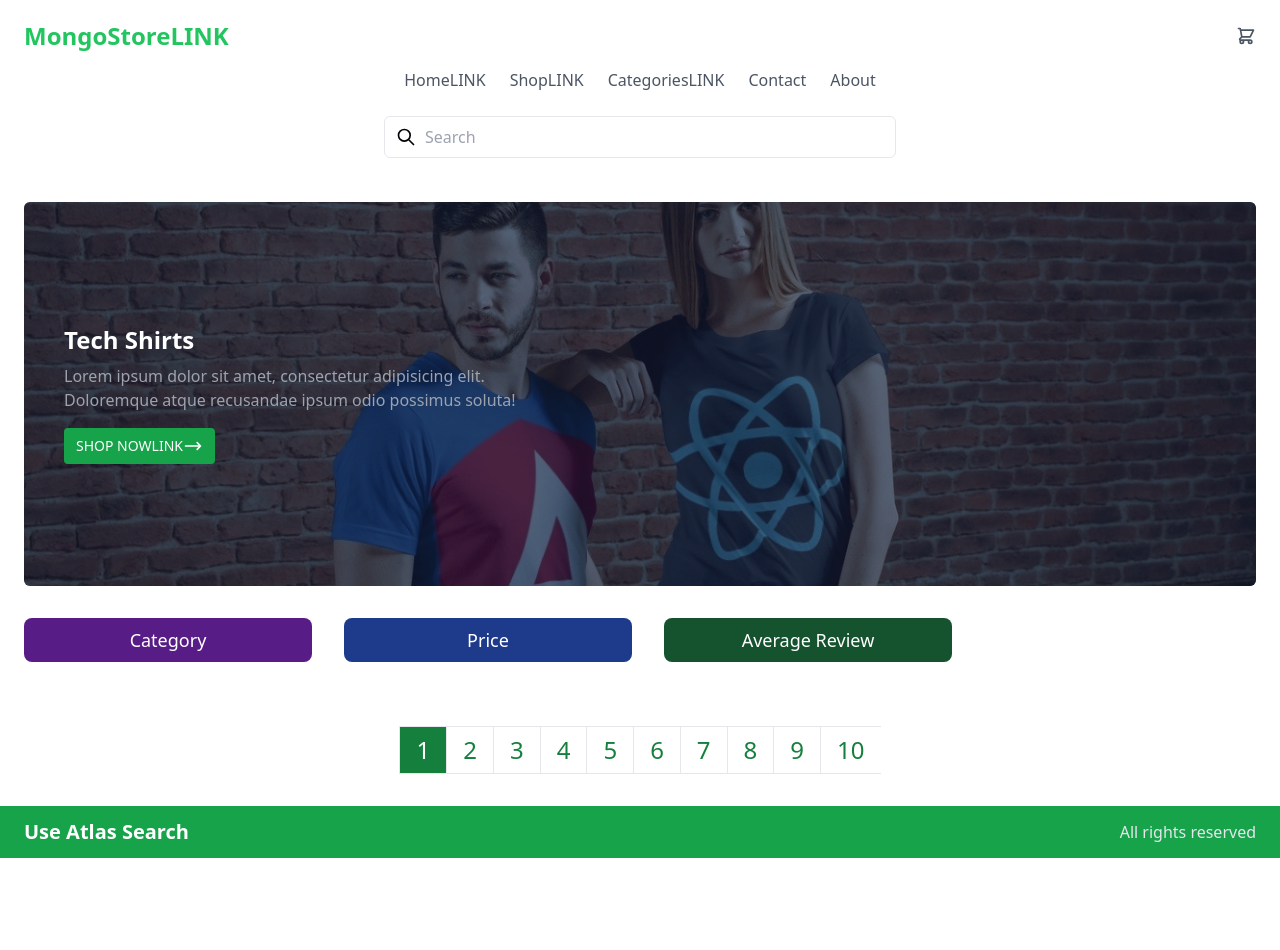
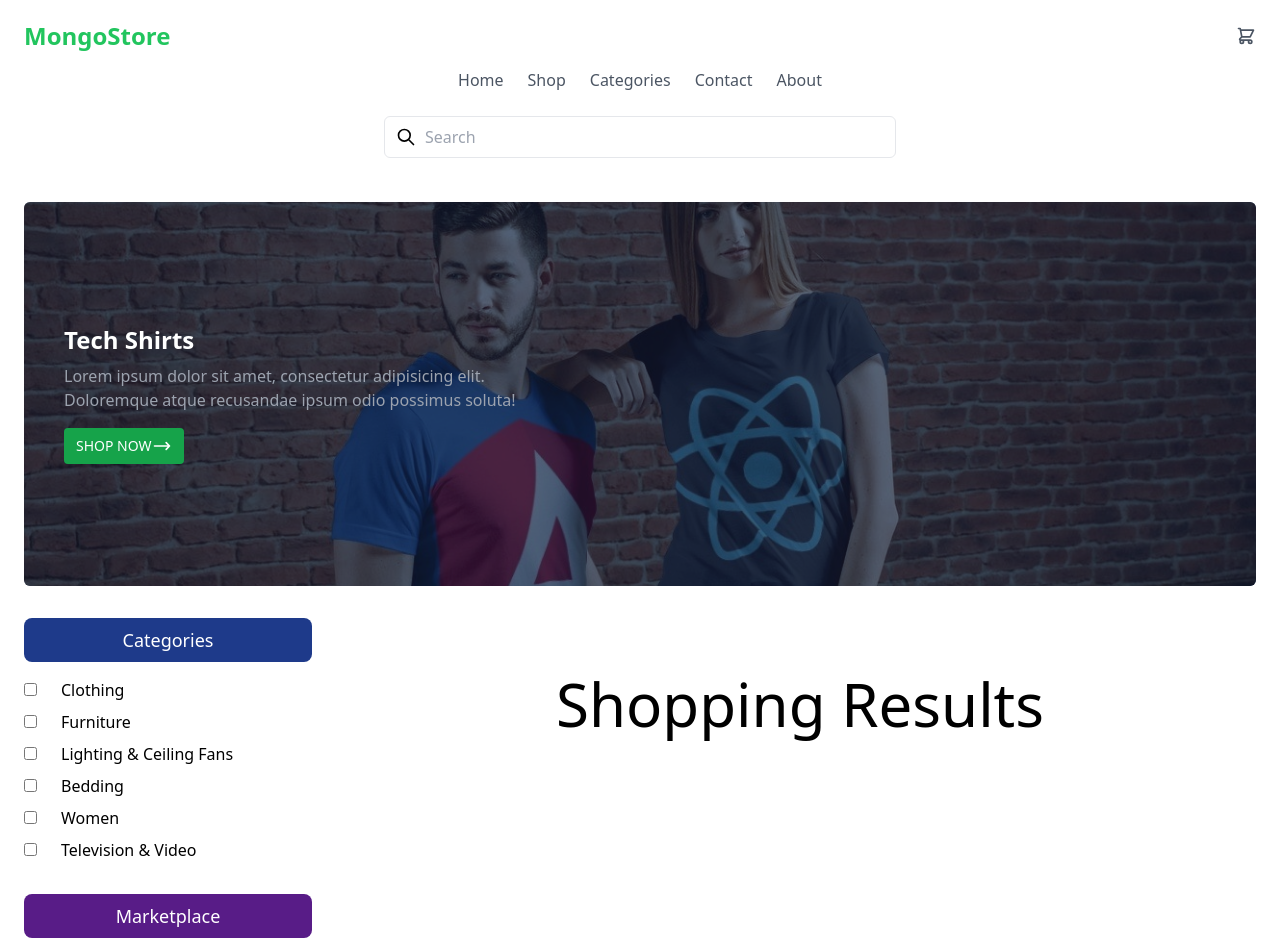
Before and after one commit to khuaulme/AtlasSearchStore, a React (Create React App) app: page / in a window 1280 px wide. Shown: the top 950 px of the page. Before the commit the page ends 866 px from the top, so only its background shows below. Built offline with nearby package versions, Linux system fonts and the light colour scheme.

Commit message:
added filters and promotions

```diff
--- a/package.json
+++ b/package.json
@@ -8,6 +8,7 @@
     "@testing-library/jest-dom": "^5.16.2",
     "@testing-library/react": "^12.1.3",
     "@testing-library/user-event": "^13.5.0",
+    "axios": "^0.26.1",
     "heroicons": "^1.0.5",
     "react": "^17.0.2",
     "react-dom": "^17.0.2",
--- /dev/null
+++ b/src/components/Checkbox.js
@@ -0,0 +1,52 @@
+import React from "react";
+
+const CheckBox = ({ categories, setCategories }) => {
+  const handleOnChange = (e) => {
+    let { name, checked } = e.target;
+    if (checked) {
+      setCategories((prevCategories) => [...prevCategories, name]);
+    }
+    if (checked === false) {
+      let categoryArray = categories.filter((item) => item !== name);
+      setCategories(categoryArray);
+    }
+    console.log("CATEGORY ARRAY: ", categories);
+  };
+
+  return (
+    <div className="">
+      <h1 className="mt-8 py-2 text-center bg-blue-900 text-white w-72 text-lg rounded-lg">
+        Categories
+      </h1>
+      <ul className="my-4" onChange={handleOnChange}>
+        {members.map(({ name }, index) => {
+          return (
+            <li key={index}>
+              <div className="left-section my-2">
+                <input
+                  type="checkbox"
+                  id={`custom-checkbox-${index}`}
+                  name={name}
+                  defaultChecked={categories.includes({ name })}
+                />
+                <label className="ml-6" htmlFor={`custom-checkbox-${index}`}>
+                  {name}
+                </label>
+              </div>
+            </li>
+          );
+        })}
+      </ul>
+    </div>
+  );
+};
+
+const members = [
+  { name: "Clothing" },
+  { name: "Furniture" },
+  { name: "Lighting & Ceiling Fans" },
+  { name: "Bedding" },
+  { name: "Women" },
+  { name: "Television & Video" },
+];
+export default CheckBox;
--- a/src/components/Header.js
+++ b/src/components/Header.js
@@ -56,7 +56,7 @@ const Header = ({ searchTerm, setSearchTerm }) => {
           <div className="flex items-center justify-between">
             <div href="/">
               <div className="w-full text-green-500 text-2xl font-semibold cursor-pointer">
-                MongoStoreLINK
+                MongoStore
               </div>
             </div>
             <div className="flex items-center justify-end w-full">
@@ -87,16 +87,16 @@ const Header = ({ searchTerm, setSearchTerm }) => {
           >
             <div className="flex flex-col sm:flex-row">
               <div className="mt-3 text-gray-600 hover:underline sm:mx-3 sm:mt-0">
-                <div href="/">HomeLINK</div>
+                <div href="/">Home</div>
               </div>
               <div className="mt-3 text-gray-600 hover:underline sm:mx-3 sm:mt-0">
-                <div href="/products">ShopLINK</div>
+                <div href="/products">Shop</div>
               </div>
               <div
                 className="mt-3 text-gray-600 hover:underline sm:mx-3 sm:mt-0"
                 href="#"
               >
-                <div href="/products/category">CategoriesLINK</div>
+                <div href="/products/category">Categories</div>
               </div>
               <a
                 className="mt-3 text-gray-600 hover:underline sm:mx-3 sm:mt-0"
--- a/src/components/Hero.js
+++ b/src/components/Hero.js
@@ -24,7 +24,7 @@ const Hero = () => {
           </p>
           <div href={`/products`}>
             <button className="flex items-center mt-4 px-3 py-2 bg-green-600 text-white text-sm uppercase font-medium rounded hover:bg-green-500 focus:outline-none focus:bg-green-500">
-              <span>Shop NowLINK</span>
+              <span>Shop Now</span>
               <ArrowNarrowRightIcon className="w-5 h-5" />
             </button>
           </div>
--- a/src/components/Product.js
+++ b/src/components/Product.js
@@ -30,8 +30,10 @@ const Product = ({ product }) => {
         </div>
 
         <div className="px-5 py-3">
-          <h3 className="text-gray-700 uppercase">{product.name}</h3>
+          <h3 className="text-gray-900 uppercase">{product.name}</h3>
+          <h3 className="text-green-800">CATEGORY: {product.category}</h3>
           <span className="text-gray-500 mt-2">${price}</span>
+          <h3 className="text-red-500 mt-2">{product.marketplace}</h3>
         </div>
       </div>
     </div>
--- a/src/components/Radio.js
+++ b/src/components/Radio.js
@@ -1,11 +1,9 @@
 import { RadioGroup } from "@headlessui/react";
 import { useState } from "react";
 
-const Radio = ({ categories, category, setCategory, title }) => {
-  const [showCategory, setShowCategory] = useState(false);
-  console.log("CATEGORY: ", category);
+const Radio = ({ options, option, setOption, title }) => {
   let cName = "";
-  if (title === "Category") {
+  if (title === "Marketplace") {
     cName =
       "mt-8 py-2 text-center bg-purple-900 text-white w-72 text-lg rounded-lg";
   }
@@ -18,24 +16,21 @@ const Radio = ({ categories, category, setCategory, title }) => {
       "mt-8 py-2 text-center bg-green-900 text-white w-72 text-lg rounded-lg";
   }
   return (
-    <RadioGroup value={category} onChange={setCategory}>
-      <div className={cName} onClick={() => setShowCategory(!showCategory)}>
+    <RadioGroup value={option} onChange={setOption}>
+      <div className={cName} onClick={() => setOption("")}>
         {title}
       </div>
-      {showCategory &&
-        categories.map((category, idx) => (
-          <div className="mt-2">
-            <RadioGroup.Option value={category}>
+      {options.map((option, idx) => (
+        <div className="mt-2 ml-6">
+          <RadioGroup.Option value={option}>
             {({ checked }) => (
               <div
                 key={idx}
                 className={
-                    checked
-                      ? "bg-purple-200 py-2 px-6 rounded w-72 flex"
-                      : "flex"
+                  checked ? "bg-purple-200 py-2 px-6 rounded w-72 flex" : "flex"
                 }
               >
-                  {category}
+                {option}
               </div>
             )}
           </RadioGroup.Option>
--- a/src/pages/Home.js
+++ b/src/pages/Home.js
@@ -7,58 +7,47 @@ import Hero from "../components/Hero";
 import Pagination from "../components/Pagination";
 import Products from "../components/Products";
 import Radio from "../components/Radio";
-
-// https://us-east-1.aws.data.mongodb-api.com/app/searchstore-zhtzd/endpoint/categories
+import CheckBox from "../components/Checkbox";
+import axios from "axios";
 
 const Home = () => {
   const [products, setProducts] = useState([]);
-  const [featuredProducts, setFeaturedProducts] = useState([]);
+  const [market, setMarket] = useState("");
   const [currentPage, setCurrentPage] = useState(1);
-  const [categories, setCategories] = useState([
-    "APPAREL",
-    "HATS",
-    "SHIRTS",
-    "BOTTOMS",
-  ]);
-  const [category, setCategory] = useState("");
+  const [categories, setCategories] = useState([]);
   const [maxPages, setMaxPages] = useState(10);
   const [searchTerm, setSearchTerm] = useState("");
+  const [showResults, setShowResults] = useState(false);
+  const [showSponsored, setShowSponsored] = useState(false);
 
-  const getCategories = async () => {
-    console.log("GETTING CATEGORIES");
-    const categoriesReturned = await (
-      await fetch(
-        `https://us-east-1.aws.data.mongodb-api.com/app/searchstore-zhtzd/endpoint/categories`
-      )
-    ).json();
-    // console.log("CATEGORIES: ", categoriesReturned); // SEE DO I GET AN ARRAY OF STRINGS BEFORE SETTING
-    setCategories(categoriesReturned);
-  };
+  const getProductsEndpoint =
+    "https://us-east-1.aws.data.mongodb-api.com/app/searchstore-zhtzd/endpoint/products";
 
   const getProducts = async () => {
-    let productsReturned = await (
-      await fetch(
-        `https://us-east-1.aws.data.mongodb-api.com/app/searchstore-zhtzd/endpoint/products?searchTerm=${searchTerm}&page=${currentPage}`
-      )
-    ).json();
-    console.log(productsReturned);
-    console.log(
-      `https://us-east-1.aws.data.mongodb-api.com/app/searchstore-zhtzd/endpoint/products?searchTerm=${searchTerm}&page=${currentPage}`
-    );
+    let data = {
+      searchTerm,
+      categories,
+      market,
+      showSponsored,
+      page: currentPage,
+    };
 
-    console.log("MAXPAGES: ", Object.values(productsReturned.maxPages)[0]);
-    setMaxPages(Object.values(productsReturned.maxPages)[0]);
-    setProducts(productsReturned.products);
+    axios.post(getProductsEndpoint, data).then((res) => {
+      setProducts(res.data.products);
+      console.log(res.data.products);
+      if (res.data.products.length !== 0) setShowResults(true);
+    });
   };
 
   useEffect(() => {
-    if (searchTerm !== "" && searchTerm.length > 3) {
+    if (searchTerm !== "" && searchTerm.length > 2) {
       getProducts();
-      getCategories();
+      //   getCategories();
       console.log("GETTING PRODUCTS");
     }
+
     // eslint-disable-next-line
-  }, [searchTerm, currentPage]); // add all external values your effect function depends on - none in this case  -- currentPage
+  }, [searchTerm, market, categories, showSponsored]); // add all external values your effect function depends on - none in this case  -- currentPage
 
   return (
     <div className="flex flex-col items-center justify-center min-h-screen py-2">
@@ -67,31 +56,37 @@ const Home = () => {
         <Container>
           <Hero />
           <div className="flex space-x-8">
-            <Radio
-              categories={categories}
-              category={category}
-              title="Category"
-            />
-            <Radio
-              categories={categories}
-              category={category}
-              setCategory={setCategory}
-              title="Price"
-            />
-            <Radio
-              categories={categories}
-              category={category}
-              setCategory={setCategory}
-              title="Average Review"
-            />
+            <div>
+              {/* <form className="mt-8" onSubmit={handleSubmit}> */}
+              <CheckBox categories={categories} setCategories={setCategories} />
+              <Radio
+                options={markets}
+                option={market}
+                setOption={setMarket}
+                title="Marketplace"
+              />
+              <button
+                onClick={() => setShowSponsored(true)}
+                className="relative mt-8 py-2 text-center bg-red-700 text-white text-2xl w-72 rounded-lg"
+                type="button"
+              >
+                <span>Show Specials ✨🎉</span>{" "}
+              </button>
+            </div>
+
+            {showResults ? (
+              <Products products={products} />
+            ) : (
+              <div className="mt-20 py-2 text-center text-black w-full text-6xl rounded-lg">
+                Shopping Results
+              </div>
+            )}
           </div>
-
-          <Products products={products} />
-          <Pagination
+          {/* <Pagination
             maxPages={maxPages}
             setCurrentPage={setCurrentPage}
             currentPage={currentPage}
-          />
+          /> */}
         </Container>
         <Footer />
       </div>
@@ -100,3 +95,29 @@ const Home = () => {
 };
 
 export default Home;
+
+const markets = ["Amazon", "PrimeNow", "AmazonDistribution"];
+
+// let productsReturned = await (
+//   await fetch(
+//     `https://us-east-1.aws.data.mongodb-api.com/app/searchstore-zhtzd/endpoint/products?searchTerm=${searchTerm}&page=${currentPage}`
+//   )
+// ).json();
+// console.log(productsReturned);
+// console.log(
+//   `https://us-east-1.aws.data.mongodb-api.com/app/searchstore-zhtzd/endpoint/products?searchTerm=${searchTerm}&page=${currentPage}`
+// );
+
+// console.log("MAXPAGES: ", Object.values(productsReturned.maxPages)[0]);
+// setMaxPages(Object.values(productsReturned.maxPages)[0]);
+// setProducts(productsReturned.products);
+//  const getCategories = async () => {
+//    console.log("GETTING CATEGORIES");
+//    const categoriesReturned = await (
+//      await fetch(
+//        `https://us-east-1.aws.data.mongodb-api.com/app/searchstore-zhtzd/endpoint/categories`
+//      )
+//    ).json();
+//    // console.log("CATEGORIES: ", categoriesReturned); // SEE DO I GET AN ARRAY OF STRINGS BEFORE SETTING
+//    setCategories(categoriesReturned);
+//  };
```
Also changed, not shown: 1 other file (tests, documents, lock files or other folders). Lines whose indentation alone changed are shown as unchanged.
